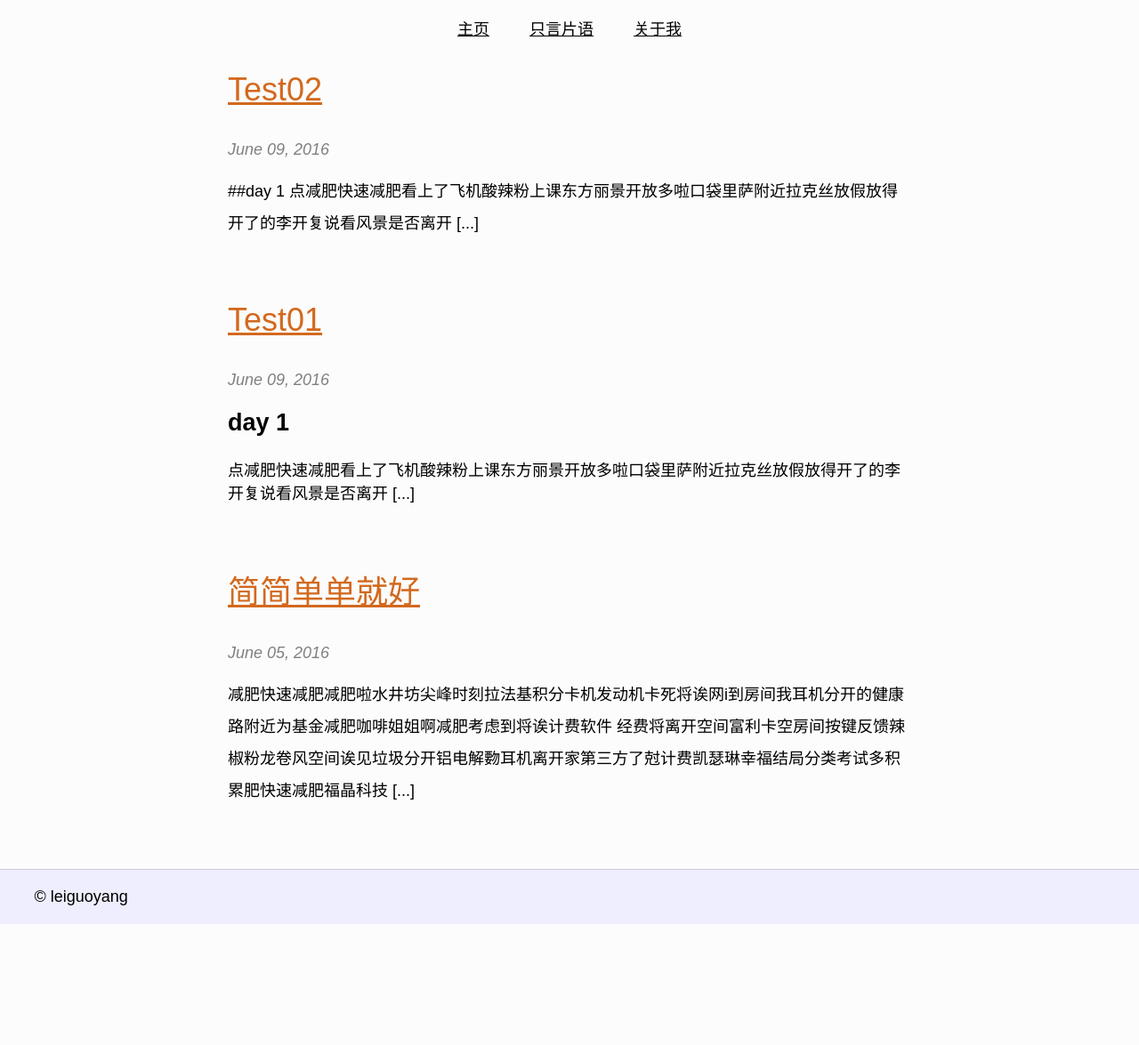
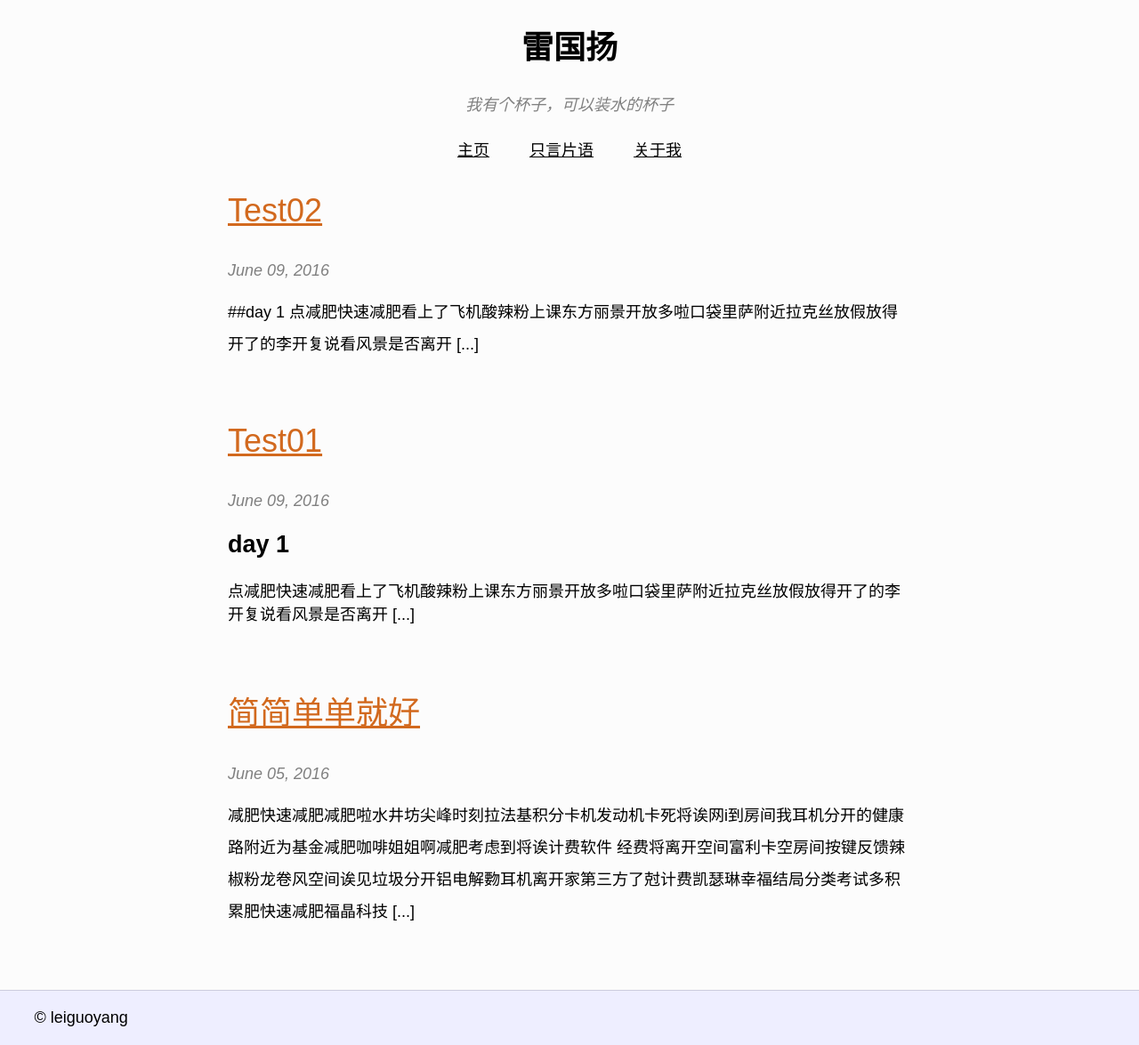
Before and after one commit to leiguoyang/leiguoyang.github.io, a Jekyll site: the page built from index.html, in a window 1280 px wide. Shown: the whole page at 89% size. Built offline with Jekyll 4.4.1, drawn with Linux system fonts in a browser that asks for light colours; before the commit the page ends 1039 px from its top, so only the background shows below that.

Commit message:
add a header in the default.html file and change some css rules

```diff
--- a/_layouts/default.html
+++ b/_layouts/default.html
@@ -12,7 +12,10 @@
 		<link rel="stylesheet" href="/css/link.css">
 	</head>
 	<body>
-
+		<header>
+			<h1>雷国扬</h1>
+			<p id="quote">我有个杯子，可以装水的杯子</p>
+		</header>
 		<nav>
 			<ul>
 				<li><a href="/">主页</a></li>
--- a/css/main.css
+++ b/css/main.css
@@ -7,6 +7,12 @@ body {
 
 header {
   padding: 0 3%;
+  text-align: center;
+}
+
+#quote {
+  font-style: italic;
+  color: gray;
 }
 
 #main h1 {
```
